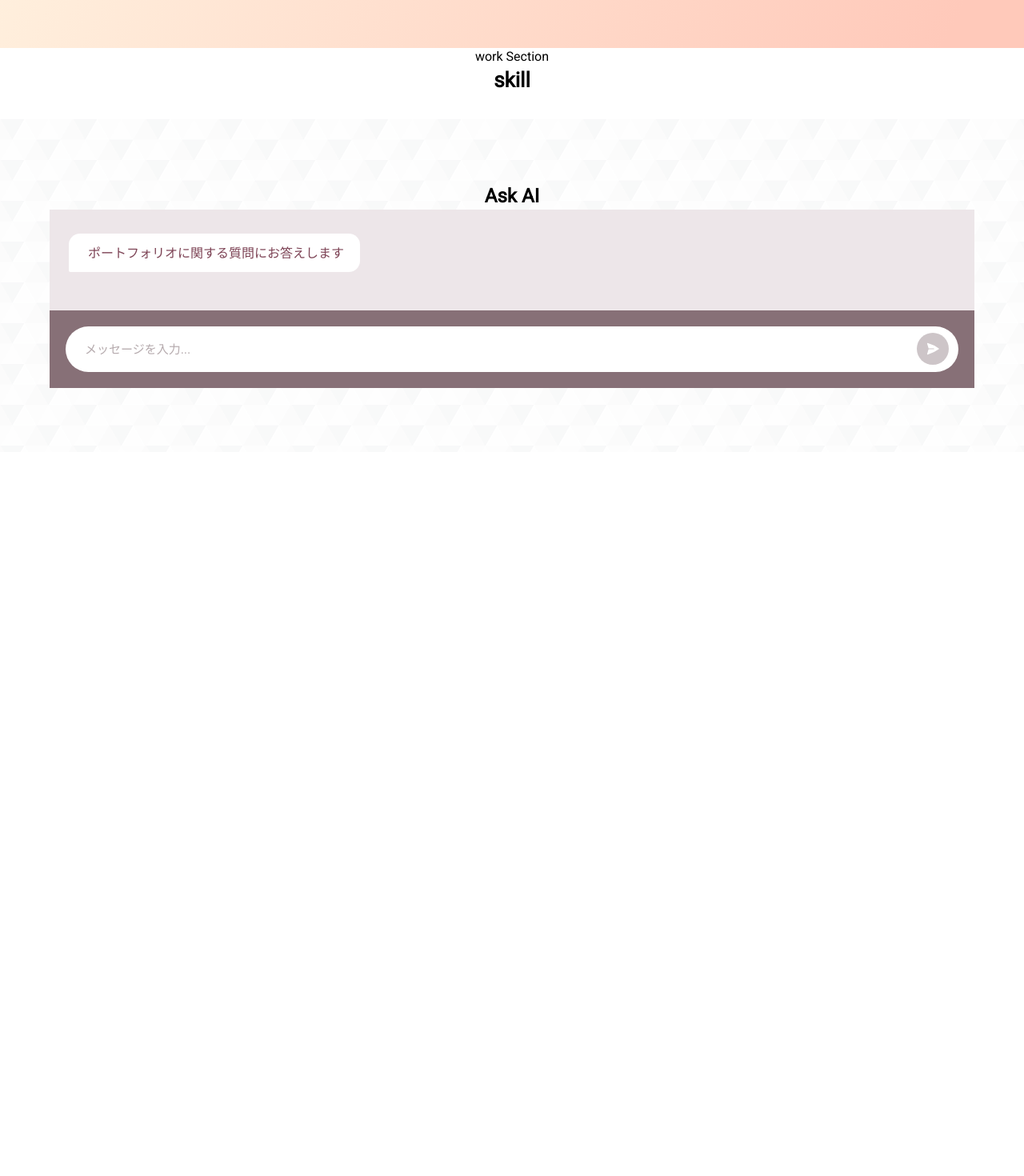
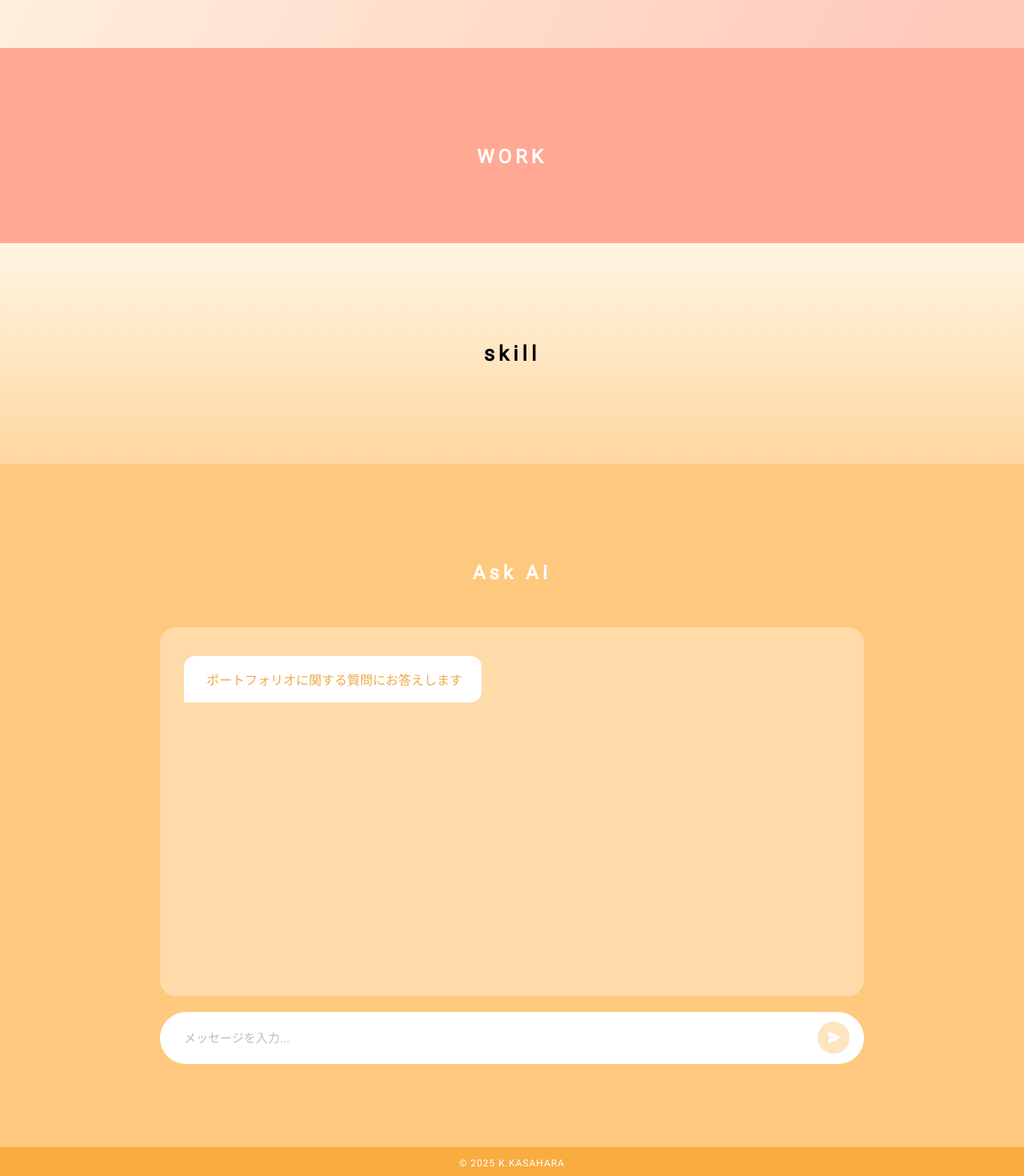
Before and after one commit to apricotn18/portfolio, a Next.js app: page / in a window 1280 px wide. Shown: the part 740-2210 px from the top of the page at 80% size. Before the commit the page ends 1305 px from the top, so only its background shows below. Built offline with nearby package versions, Linux system fonts and the light colour scheme.

Commit message:
feat: フッターにcopyright追加とサイト全体の配色・レイアウト統一

```diff
--- a/src/app/globals.scss
+++ b/src/app/globals.scss
@@ -17,6 +17,13 @@
 	font-size: 16px;
 	line-height: 1.4;
 }
+section {
+	padding: 120px 50px 90px;
+}
+h2 {
+	font-size: 24px;
+	letter-spacing: 5px;
+}
 img {
 	line-height: 0;
 	vertical-align: bottom;
--- a/src/components/askAI/AskAI.tsx
+++ b/src/components/askAI/AskAI.tsx
@@ -52,8 +52,9 @@
 	}, [])
 
 	return (
-		<section id="ask-ai" className={styles.container}>
+		<section id="ask-ai" className={styles.askAi}>
 			<h2 className={styles.heading}>Ask AI</h2>
+			<div className={styles.inner}>
 				<ChatWindow
 					messages={messages}
 					isLoading={isLoading}
@@ -64,6 +65,7 @@
 					onChange={setInput}
 					onSubmit={handleSubmit}
 				/>
+			</div>
 		</section>
 	);
 }
--- a/src/components/askAI/styles.module.scss
+++ b/src/components/askAI/styles.module.scss
@@ -1,15 +1,26 @@
-.container {
-	padding: 80px 62px;
-	background-image: url(background.gif);
+.askAi {
+	background-color: #FEC97F;
+}
+
+.heading {
+	color: #fff;
+}
+
+.inner {
+	max-width: 880px;
+	height: 80vh;
+	max-height: 560px;
+	margin: 50px auto 0;
 }
 
 .chatWindow {
 	display: flex;
 	flex-direction: column;
 	height: calc(100% - 99px);
-	padding: 30px 24px;
+	padding: 36px 30px;
+	border-radius: 20px;
 	overflow-y: auto;
-	background-color: #ede6e9;
+	background-color: #FEDBA9;
 	-ms-overflow-style: none;
 	scrollbar-width: none;
 
@@ -20,7 +31,7 @@
 
 .message {
 	margin: 0 0 18px;
-	padding: 14px 20px 11px;
+	padding: 20px 24px 16px;
 	border-radius: 14px;
 	max-width: 85%;
 	white-space: pre-wrap;
@@ -28,16 +39,16 @@
 
 	&.user {
 		align-self: flex-end;
-		padding-right: 24px;
+		padding-right: 28px;
 		color: #fff;
-		background-color: #7d4455;
+		background-color: #fca730;
 		border-bottom-right-radius: 2px;
 	}
 
 	&.assistant {
 		align-self: flex-start;
-		padding-left: 24px;
-		color: #7d4355;
+		padding-left: 28px;
+		color: #eea947;
 		background-color: #fff;
 		border-bottom-left-radius: 2px;
 	}
@@ -58,7 +69,7 @@
 		width: 5px;
 		height: 5px;
 		border-radius: 50%;
-		background-color: #9e8089;
+		background-color: #eea947;
 		animation: bounce 1.2s ease-in-out infinite;
 
 		&:nth-child(2) { animation-delay: 0.2s; }
@@ -75,34 +86,33 @@
 	position: relative;
 	display: flex;
 	width: 100%;
-	padding: 20px;
-	background-color: #877077;
+	margin-top: 20px;
 }
 
 .input {
 	width: 100%;
-	padding: 20px 80px 20px 24px;
+	padding: 24px 80px 24px 30px;
 	color: inherit;
 	font-size: 15px;
 	border: none;
 	outline: none;
 	background-color: #fff;
-	border-radius: 30px;
+	border-radius: 35px;
 	transition: border-color 0.2s;
 
 	&:disabled {
-		background-color: #d5cdd0;
+		background-color: #e5e1db;
 	}
 
 	&::placeholder {
-		color: #b5aaad;
+		color: #c2bbb2;
 	}
 }
 
 .button {
 	position: absolute;
 	top: 50%;
-	right: 32px;
+	right: 18px;
 	display: flex;
 	align-items: center;
 	justify-content: center;
@@ -110,14 +120,14 @@
 	height: 40px;
 	border: none;
 	border-radius: 50%;
-	background-color: #5c424c;
+	background-color: #fca730;
 	color: #fff;
 	cursor: pointer;
 	transition: opacity 0.2s, background-color 0.2s;
 	transform: translateY(-50%);
 
 	&:hover:not(:disabled) {
-		background-color: #7a5a66;
+		background-color: #c9801a;
 	}
 
 	&:disabled {
--- a/src/components/footer/Footer.tsx
+++ b/src/components/footer/Footer.tsx
@@ -1,8 +1,11 @@
 import styles from './styles.module.scss';
+
+const year = new Date().getFullYear();
 
 export default function Footer() {
 	return (
 		<footer className={styles.footer}>
+			© {year} K.KASAHARA
 		</footer>
 	);
 }
--- a/src/components/footer/styles.module.scss
+++ b/src/components/footer/styles.module.scss
@@ -0,0 +1,7 @@
+.footer {
+	padding: 12px 0 8px;
+	color: #fff;
+	background-color: #f9ac3f;
+	font-size: 12px;
+	letter-spacing: 1px;
+}
--- a/src/components/header/styles.module.scss
+++ b/src/components/header/styles.module.scss
@@ -10,15 +10,15 @@
 }
 
 .name {
-	padding: 10px 20px;
+	padding: 10px 30px;
 	font-size: 24px;
-	color: #FFA994;
+	color: #fff;
 	line-height: 1.2;
 }
 
 .buttonWrapper {
 	display: flex;
-	padding-right: 10px;
+	padding-right: 20px;
 
 	> a {
 		color: #fff;
--- a/src/components/skill/styles.module.scss
+++ b/src/components/skill/styles.module.scss
@@ -1,7 +1,6 @@
 
-.inner {
-	max-width: 1000px;
-	margin: 0 auto;
+.skill {
+	background: linear-gradient(180deg, #FFF5E3 0%, #FFD7A0 100%);
 }
 
 .title {
--- a/src/components/work/Work.tsx
+++ b/src/components/work/Work.tsx
@@ -3,7 +3,7 @@
 export default function Work() {
 	return (
 		<section id="work" className={styles.work}>
-			work Section
+			<h2 className={styles.title}>WORK</h2>
 		</section>
 	);
 }
--- a/src/components/work/styles.module.scss
+++ b/src/components/work/styles.module.scss
@@ -1,3 +1,8 @@
-.wrapper {
-	padding: 80px 20px 95px;
+.work {
+	background-color: #FFA994;
+
 }
+
+.title {
+	color: #fff;
+}
```
Also changed, not shown: src/components/askAI/background.gif (deleted), src/components/askAI/cat.png (deleted). Lines whose indentation alone changed are shown as unchanged.
